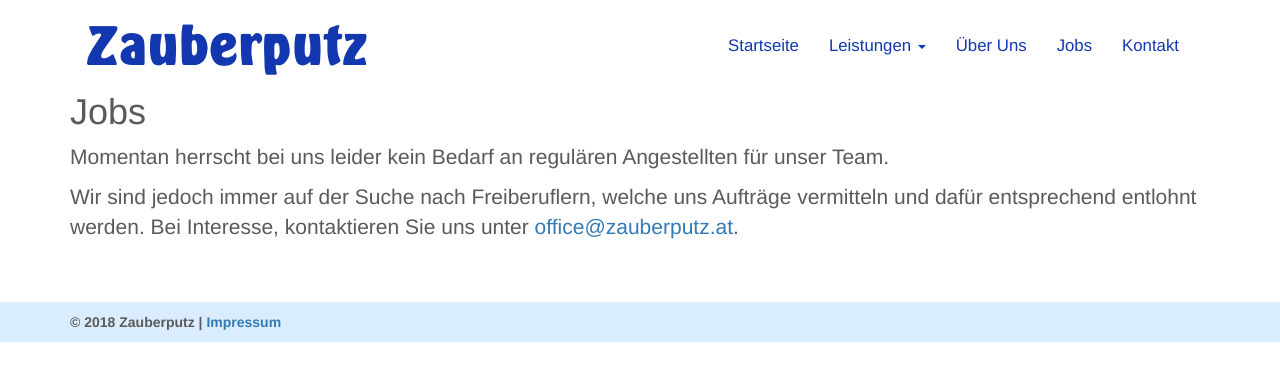
After one commit to Stefan-Ilic/zauberputz-website, a PHP site: page /jobs.php in a window 1280 px wide. The commit adds this page. Shown: the top 381 px of the page. Run offline with PHP 8.4, Linux system fonts and the light colour scheme.

Commit message:
Add "Jobs" page, update "Kontakt"

```diff
--- a/css/style.css
+++ b/css/style.css
@@ -170,3 +170,11 @@ footer {
 #impressum h3 {
     font-weight: bold;
 }
+
+/*****************************************/
+/* Jobs */
+/*****************************************/
+
+#jobs p {
+    font-size: 1.5em;
+}
--- /dev/null
+++ b/jobs.php
@@ -0,0 +1,19 @@
+<!DOCTYPE html>
+<html lang="de">
+
+<head>
+    <title>jobs</title>
+    <?php include("head.php"); ?>
+</head>
+
+<body id="jobs">
+<div class="container">
+    <?php include("navbar.php"); ?>
+
+    <h1>Jobs</h1>
+    <p>Momentan herrscht bei uns leider kein Bedarf an regulären Angestellten für unser Team.</p>
+    <p>Wir sind jedoch immer auf der Suche nach Freiberuflern, welche uns Aufträge vermitteln und dafür entsprechend entlohnt werden. Bei Interesse, kontaktieren Sie uns unter <a href="mailto:<?= $email ?>"><?= $email ?></a>.</p>
+</div>
+<?php include("footer.php"); ?>
+</body>
+</html>
--- a/kontakt.php
+++ b/kontakt.php
@@ -14,7 +14,9 @@
     <h3><?= $company_name ?></h3>
     <p>
         <?= $street ?> <br/>
-        <?= $postcode ?> <?= $city ?><br/>
+        <?= $postcode ?> <?= $city ?>
+    </p>
+    <p>
         Tel.: <?= $telephone_number ?> <br/>
         E-Mail: <a href="mailto:<?= $email ?>"><?= $email ?></a>
     </p>
--- a/navbar.php
+++ b/navbar.php
@@ -22,7 +22,7 @@
                     </ul>
                 </li>
                 <li><a class="navbar-item" href="#"> Über Uns </a></li>
-                <li><a class="navbar-item" href="#"> Jobs </a></li>
+                <li><a class="navbar-item" href="jobs.php"> Jobs </a></li>
                 <li><a class="navbar-item" href="kontakt.php"> Kontakt </a></li>
             </ul>
         </div>
```
